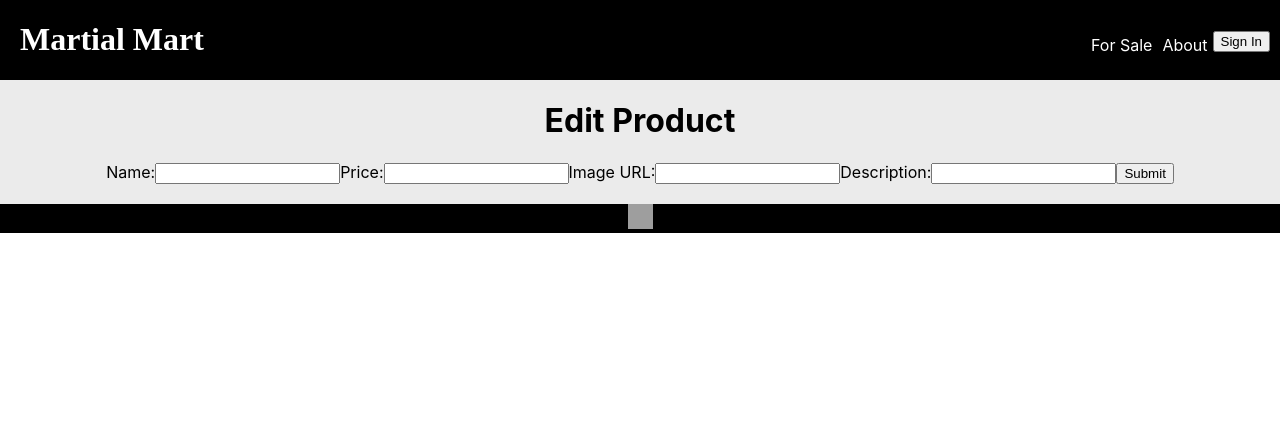
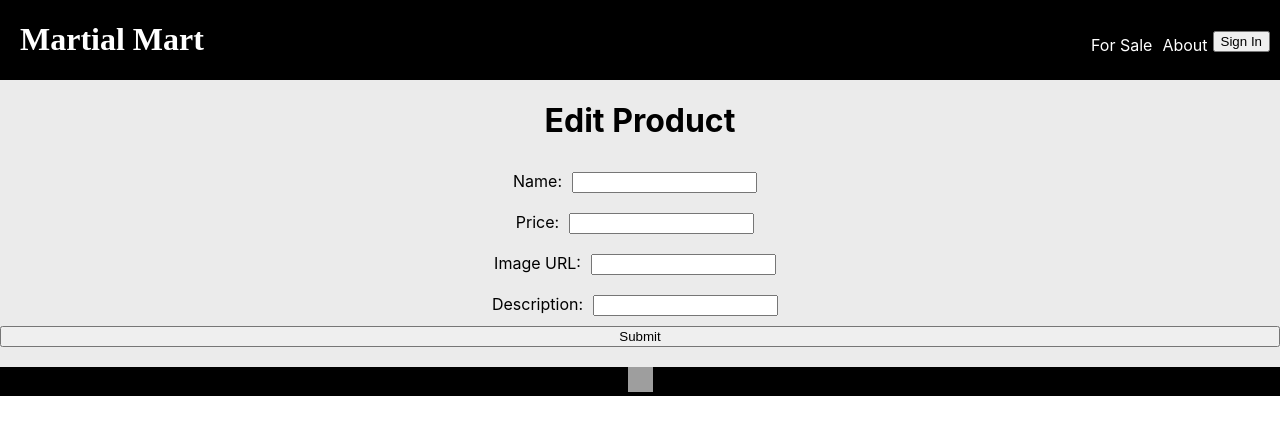
Before and after one commit to zachpartin/Martial-Mart, a React (Create React App) app in the folder client/: page /products/1/edit in a window 1280 px wide. Shown: the top 434 px of the page. Built offline with nearby package versions, Linux system fonts and the light colour scheme; no server answers; grey boxes are pictures that could not be loaded; a web font is replaced by a local one.

Commit message:
editproduct css

```diff
--- /dev/null
+++ b/client/src/screens/ProductEdit.css
@@ -0,0 +1,8 @@
+.editForm {
+  display:flex;
+  flex-direction: column;
+}
+
+.editInputs {
+  margin: 10px;
+}
--- a/client/src/screens/ProductEdit.js
+++ b/client/src/screens/ProductEdit.js
@@ -1,5 +1,6 @@
 import { useState, useEffect } from 'react';
 import { useParams } from 'react-router-dom';
+import './ProductEdit.css';
 
 const ProductEdit = ({ handleProductUpdate, products }) => {
   const [formData, setFormData] =
@@ -32,31 +33,31 @@ const ProductEdit = ({ handleProductUpdate, products }) => {
   };
 
   return (
-<div>
+    <div>
       <form
         onSubmit={(e) => {
           e.preventDefault();
           handleProductUpdate(id, formData);
       }}
-      >
+      className="editForm">
     <h1>Edit Product</h1>
         <label>
           Name:
-          <input type='text' name='name' value={name} onChange={handleChange}/>
+          <input type='text' name='name' value={name} onChange={handleChange} className="editInputs"/>
         </label>
         <label>
           Price:
-          <input type='text' name='price' value={price} onChange={handleChange}/>
+          <input type='text' name='price' value={price} onChange={handleChange} className="editInputs"/>
         </label>
         <label>
           Image URL:
-          <input type='text' name='img_url' value={img_url} onChange={handleChange} />
+          <input type='text' name='img_url' value={img_url} onChange={handleChange} className="editInputs"/>
         </label>
         <label>
           Description:
-          <input type='text' name='description' value={description} onChange={handleChange} />
+          <input type='text' name='description' value={description} onChange={handleChange} className="editInputs"/>
         </label>
-        <button>Submit</button>
+        <button className="editSubmit">Submit</button>
   </form>
 </div>
   )
```
